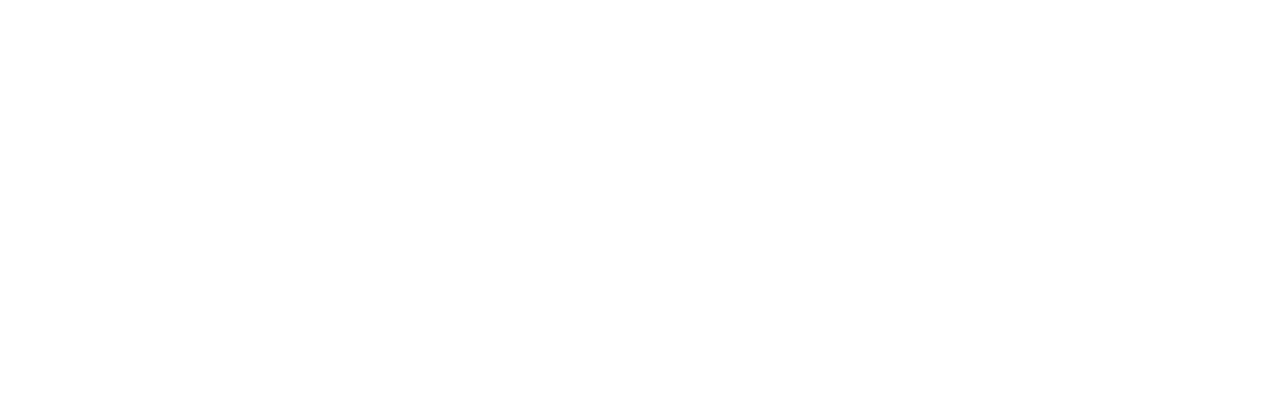
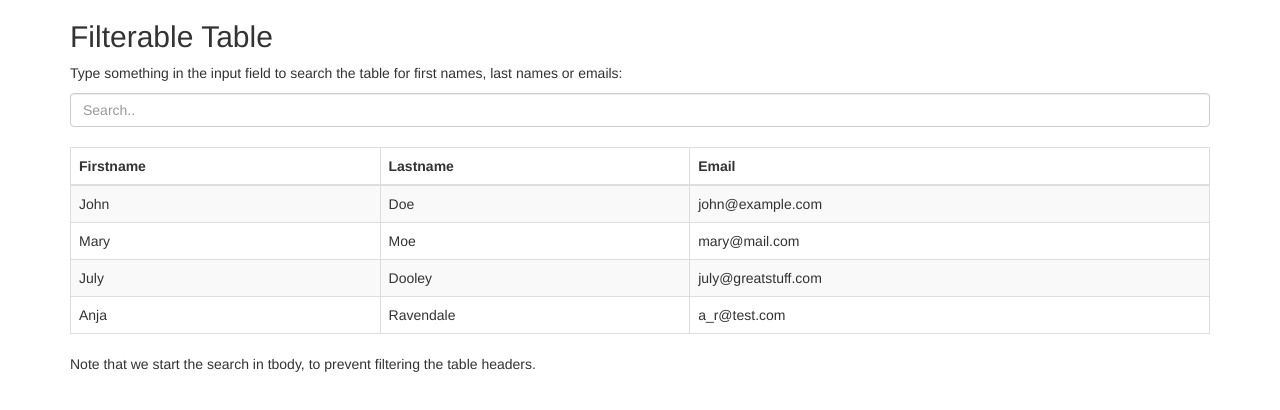
Before and after one commit to khalid-aptechnn/batch_2111C1, a plain HTML site: page contact.html in a window 1280 px wide. Drawn offline with nearby package versions, Linux system fonts and the light colour scheme.

Commit message:
yayah's work on contact page for search

```diff
--- a/contact.html
+++ b/contact.html
@@ -1,12 +1,65 @@
 <!DOCTYPE html>
 <html lang="en">
 <head>
-    <meta charset="UTF-8">
-    <meta name="viewport" content="width=device-width, initial-scale=1.0">
-    <meta http-equiv="X-UA-Compatible" content="ie=edge">
-    <title>Document</title>
+  <title>Bootstrap Example</title>
+  <meta charset="utf-8">
+  <meta name="viewport" content="width=device-width, initial-scale=1">
+  <link rel="stylesheet" href="https://maxcdn.bootstrapcdn.com/bootstrap/3.4.1/css/bootstrap.min.css">
+  <script src="https://ajax.googleapis.com/ajax/libs/jquery/3.6.0/jquery.min.js"></script>
+  <script src="https://maxcdn.bootstrapcdn.com/bootstrap/3.4.1/js/bootstrap.min.js"></script>
 </head>
 <body>
 
+<div class="container">
+  <h2>Filterable Table</h2>
+  <p>Type something in the input field to search the table for first names, last names or emails:</p>
+  <input class="form-control" id="myInput" type="text" placeholder="Search..">
+  <br>
+  <table class="table table-bordered table-striped">
+    <thead>
+      <tr>
+        <th>Firstname</th>
+        <th>Lastname</th>
+        <th>Email</th>
+      </tr>
+    </thead>
+    <tbody id="myTable">
+      <tr>
+        <td>John</td>
+        <td>Doe</td>
+        <td>john@example.com</td>
+      </tr>
+      <tr>
+        <td>Mary</td>
+        <td>Moe</td>
+        <td>mary@mail.com</td>
+      </tr>
+      <tr>
+        <td>July</td>
+        <td>Dooley</td>
+        <td>july@greatstuff.com</td>
+      </tr>
+      <tr>
+        <td>Anja</td>
+        <td>Ravendale</td>
+        <td>a_r@test.com</td>
+      </tr>
+    </tbody>
+  </table>
+
+  <p>Note that we start the search in tbody, to prevent filtering the table headers.</p>
+</div>
+
+<script>
+$(document).ready(function(){
+  $("#myInput").on("keyup", function() {
+    var value = $(this).val().toLowerCase();
+    $("#myTable tr").filter(function() {
+      $(this).toggle($(this).text().toLowerCase().indexOf(value) > -1)
+    });
+  });
+});
+</script>
+
 </body>
 </html>
```
